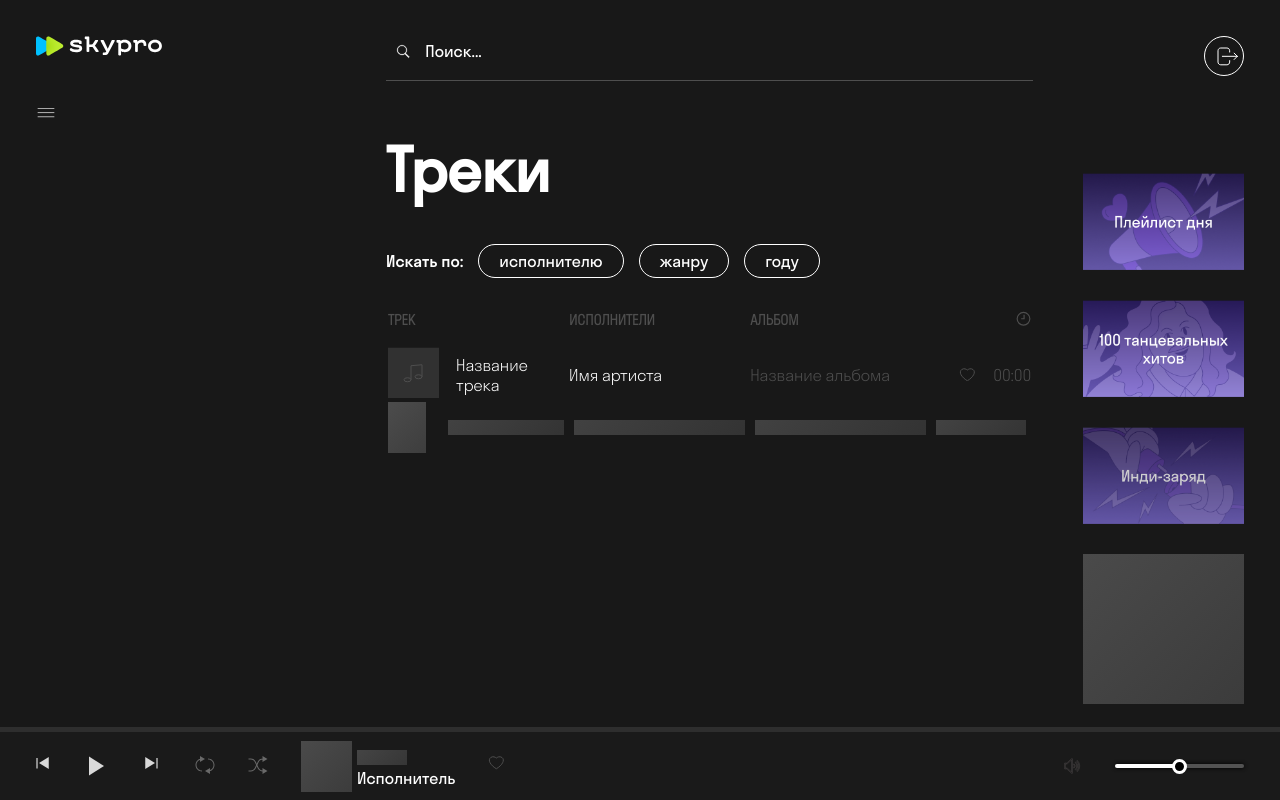
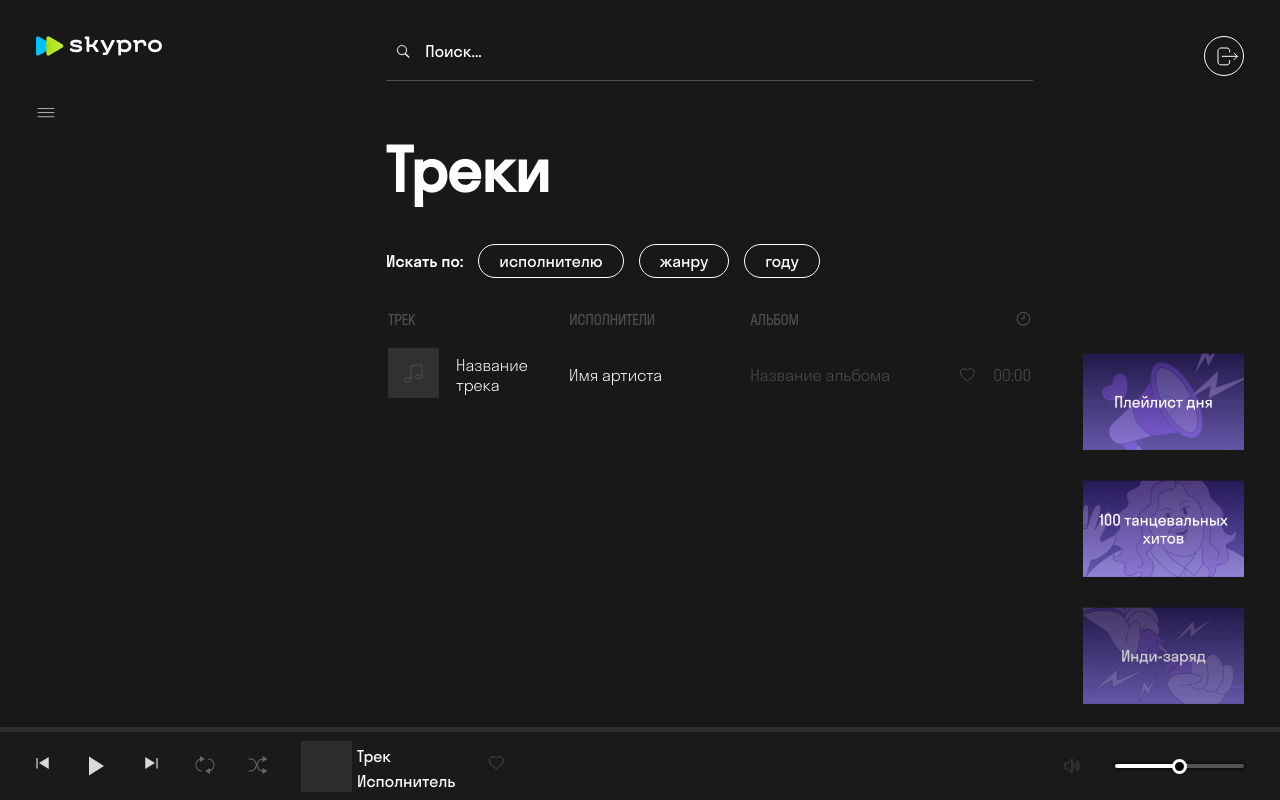
Before and after one commit to AntonKreida/skypro-music, a React (Create React App) app: page / in a window 1280 px wide. Built offline with nearby package versions, Linux system fonts and the light colour scheme.

Commit message:
homework-3 | del sceleton

```diff
--- a/src/components/audio-player/AudioPlayer.styled.tsx
+++ b/src/components/audio-player/AudioPlayer.styled.tsx
@@ -88,7 +88,7 @@ export const AudioPlayerInfoTextWrapper = styled.div`
     display: flex;
     flex-direction: column;
     justify-content: center;
-    gap: 3px;
+    gap: 10px;
 `;
 
 export const AudioPlayerInfoText = styled.div`
--- a/src/components/audio-player/AudioPlayer.tsx
+++ b/src/components/audio-player/AudioPlayer.tsx
@@ -48,9 +48,11 @@ export const AudioPlayer = () => {
           </Styled.AudioPlayerButton>
 
           <Styled.AudioPlayerInfoWrapper>
-            <Styled.AudioPlayerInfoIconSkeleton />
+            <Styled.AudioPlayerInfoIconWrapper />
             <Styled.AudioPlayerInfoTextWrapper>
-              <Styled.AudioPlayerInfoTextSkeleton />
+              <Styled.AudioPlayerInfoText>
+                Трек
+              </Styled.AudioPlayerInfoText>
               <Styled.AudioPlayerInfoText>
                 Исполнитель
               </Styled.AudioPlayerInfoText>
--- a/src/components/panel/Panel.tsx
+++ b/src/components/panel/Panel.tsx
@@ -33,8 +33,6 @@ export const Panel = () => (
         />
       </Styled.PanelMenuItem>
 
-      <Styled.PanelItemSkeleton />
-
     </Styled.PanelMenuWrapper>
   </Styled.PanelWrapper>
 );
--- a/src/components/playlist/Playlist.tsx
+++ b/src/components/playlist/Playlist.tsx
@@ -1,7 +1,7 @@
 import { useState } from 'react';
 
 import * as Styled from './Playlist.styled';
-import { TableItem, TableItemSkeleton } from './table-item';
+import { TableItem } from './table-item';
 import { FilterDropdown } from './ui';
 
 
@@ -75,7 +75,6 @@ export const Playlist = () => {
               { mockData.map((item) => (
                 <TableItem key={ item.id } soundtrack={ item } />
               )) }
-              <TableItemSkeleton />
             </Styled.PlaylistTableBody>
 
           </Styled.PlaylistTable>
```
